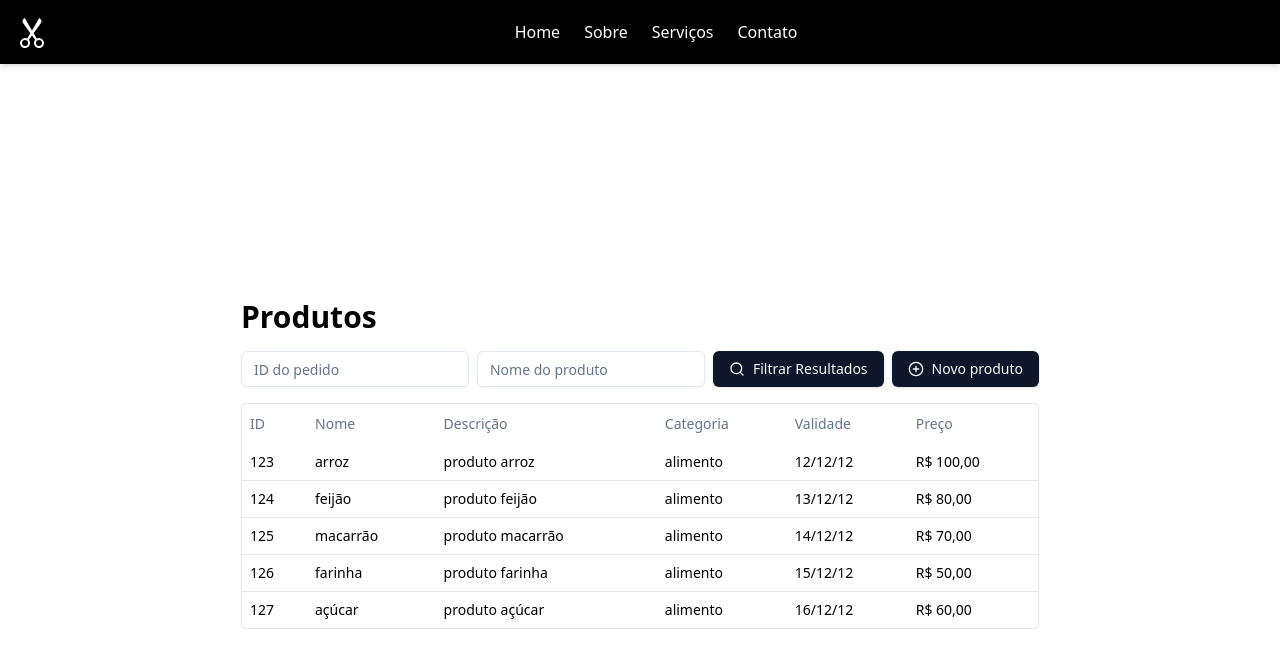
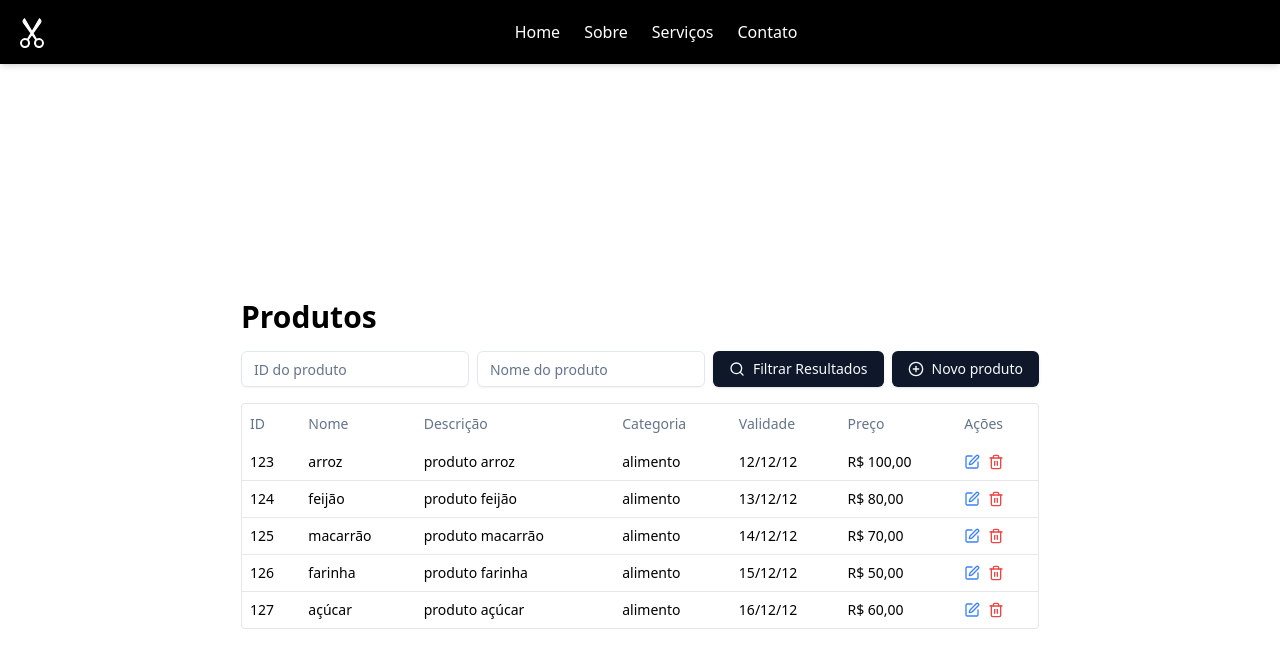
Before and after one commit to unicortes/barbearia-frontend, a React (Vite) app: page /products in a window 1280 px wide. Shown: the top 668 px of the page. Built offline with nearby package versions, Linux system fonts and the light colour scheme.

Commit message:
style: add icons to edit and remove

```diff
--- a/src/components/products/products.jsx
+++ b/src/components/products/products.jsx
@@ -2,7 +2,7 @@ import React from 'react';
 import { Table, TableHeader, TableHead, TableBody, TableRow, TableCell } from "@/components/ui/table";
 import { Button } from "@/components/ui/button";
 import { Input } from "@/components/ui/input";
-import { Search, PlusCircle } from 'lucide-react';
+import { Search, PlusCircle, Trash2, Edit } from 'lucide-react';
 
 const rows = [
   {
@@ -56,6 +56,16 @@ const Product = () => {
       <TableCell>{row.category}</TableCell>
       <TableCell>{row.date}</TableCell>
       <TableCell>{row.price}</TableCell>
+      <TableCell>
+        <div className="flex space-x-2">
+          <button className="text-blue-500 hover:text-blue-700">
+            <Edit className="w-4 h-4" />
+          </button>
+          <button className="text-red-500 hover:text-red-700">
+            <Trash2 className="w-4 h-4" />
+          </button>
+        </div>
+      </TableCell>
     </TableRow>
   ));
 
@@ -64,23 +74,17 @@ const Product = () => {
       <h1 className='text-3xl font-bold'>Produtos</h1>
       <div className='flex items-center justify-between'>
         <form className='flex items-center gap-2'>
-          <Input name="id" placeholder='ID do pedido' />
+          <Input name="id" placeholder='ID do produto' />
           <Input name="name" placeholder='Nome do produto' />
           <Button>
-            <Search className='w-4 h-4 mr-2'>
-
-            </Search>
+            <Search className='w-4 h-4 mr-2' />
             Filtrar Resultados
           </Button>
-
-
-
-
           <Button>
-          <PlusCircle className='w-4 h-4 mr-2' />
-          Novo produto
+            <PlusCircle className='w-4 h-4 mr-2' />
+            Novo produto
           </Button>
-          </form>
+        </form>
       </div>
       <div className='border rounded'>
         <Table>
@@ -91,6 +95,7 @@ const Product = () => {
             <TableHead>Categoria</TableHead>
             <TableHead>Validade</TableHead>
             <TableHead>Preço</TableHead>
+            <TableHead>Ações</TableHead>
           </TableHeader>
           <TableBody>
             {tableRows}
```
